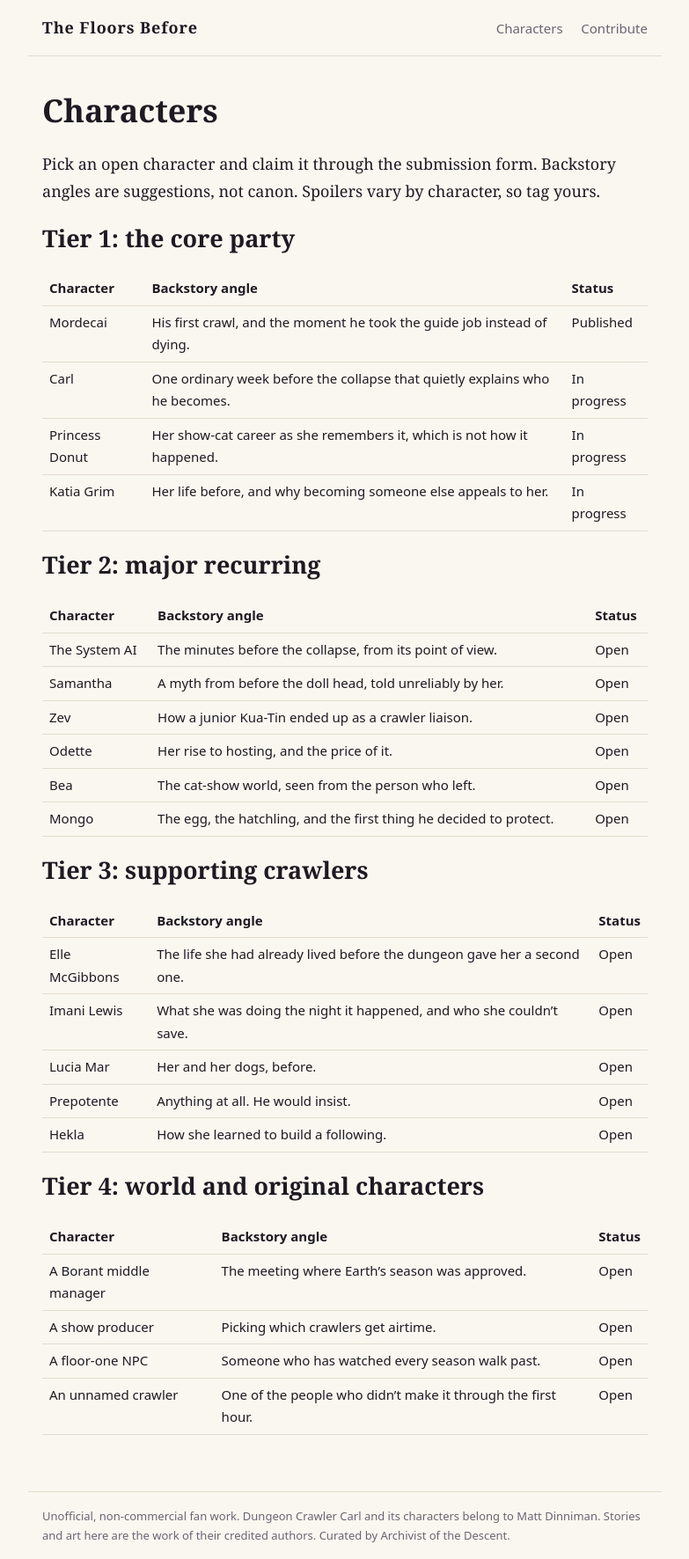
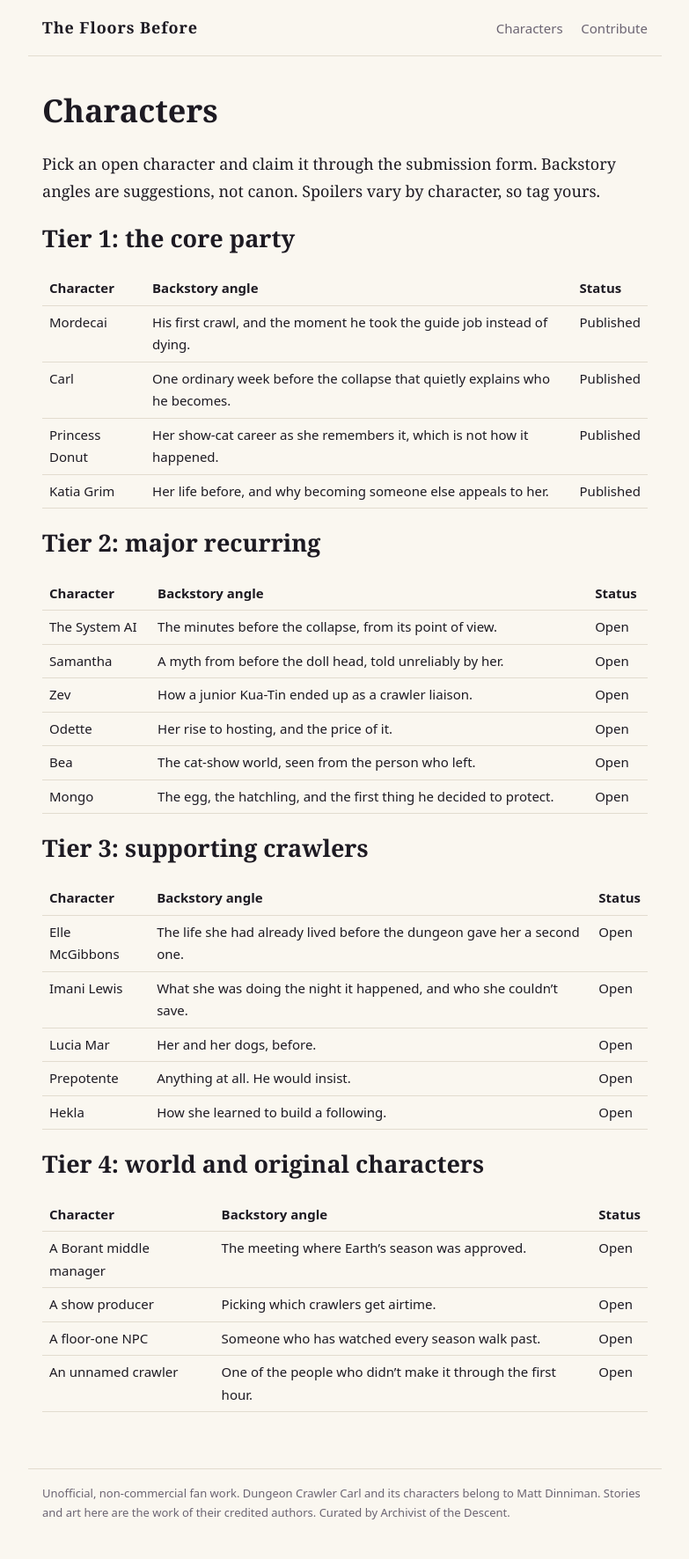
Before and after one commit to archivistofthedescent/the-floors-before, a Jekyll site: the page built from characters.md, in a window 1280 px wide. Shown: the whole page at 88% size, without its empty margins (248-1031 px from the left). Built offline with Jekyll 4.4.1, drawn with Linux system fonts in a browser that asks for light colours; after the commit the page ends 1746 px from its top, so only the background shows below that.

Commit message:
Publish all of tier one now instead of one a day
Nick asked for the whole batch live at once. Moves the eleven parts from
queue/ into _chapters/ and marks Carl, Princess Donut and Katia Grim as
published. Keeps an empty queue/ for the Pi's daily release.

Co-Authored-By: Claude Opus 5.5 (1M context) <noreply@anthropic.com>
Claude-Session: https://claude.ai/code/session_01XDPvm1hSrxBvBV249NJUaM

```diff
--- a/characters.md
+++ b/characters.md
@@ -11,9 +11,9 @@ Pick an open character and claim it through the submission form. Backstory angle
 | Character | Backstory angle | Status |
 |---|---|---|
 | Mordecai | His first crawl, and the moment he took the guide job instead of dying. | Published |
-| Carl | One ordinary week before the collapse that quietly explains who he becomes. | In progress |
-| Princess Donut | Her show-cat career as she remembers it, which is not how it happened. | In progress |
-| Katia Grim | Her life before, and why becoming someone else appeals to her. | In progress |
+| Carl | One ordinary week before the collapse that quietly explains who he becomes. | Published |
+| Princess Donut | Her show-cat career as she remembers it, which is not how it happened. | Published |
+| Katia Grim | Her life before, and why becoming someone else appeals to her. | Published |
 
 ## Tier 2: major recurring
 
```
Also changed, not shown: _chapters/001-mordecai-4.md (renamed from queue/001-mordecai-4.md), _chapters/002-carl-2.md (renamed from queue/002-carl-2.md), _chapters/002-carl-3.md (renamed from queue/002-carl-3.md), _chapters/002-carl-4.md (renamed from queue/002-carl-4.md), _chapters/003-princess-donut-1.md (renamed from queue/003-princess-donut-1.md), _chapters/003-princess-donut-2.md (renamed from queue/003-princess-donut-2.md), _chapters/003-princess-donut-3.md (renamed from queue/003-princess-donut-3.md), _chapters/003-princess-donut-4.md (renamed from queue/003-princess-donut-4.md), _chapters/004-katia-grim-1.md (renamed from queue/004-katia-grim-1.md), _chapters/004-katia-grim-2.md (renamed from queue/004-katia-grim-2.md), _chapters/004-katia-grim-3.md (renamed from queue/004-katia-grim-3.md).
